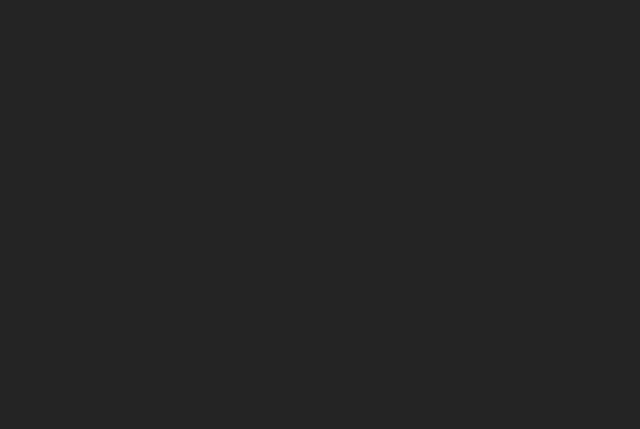
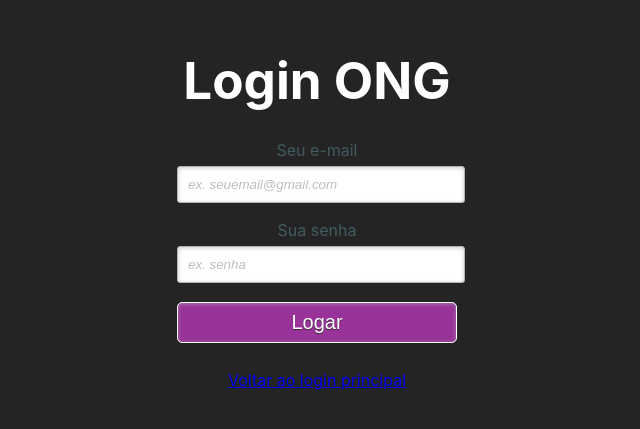
Before and after one commit to brunogmadeira/PawsCare, a React (Vite) app: page /login-ong in a window 1280 px wide. Before the commit this address had no page. Shown: the part 179-608 px from the top of the page, without its empty margins (323-963 px from the left). Built offline with nearby package versions, Linux system fonts and the light colour scheme.

Commit message:
Criação de login para ONG's

```diff
--- a/src/App.jsx
+++ b/src/App.jsx
@@ -1,22 +1,17 @@
-import { BrowserRouter as Router, Routes, Route} from 'react-router-dom'
-
-import TelaLogin from './pages/TelaLogin'
-import './App.css'
-
-
+import { BrowserRouter as Router, Routes, Route } from 'react-router-dom';
+import TelaLogin from './pages/TelaLogin';
+import TelaLoginONG from './pages/TelaLoginONG';
+import './App.css';
 
 function App() {
-
-  return (
-    <>
-
-      <Router>
+    return (
+        <Router>
             <Routes>
                 <Route path='/' element={<TelaLogin />} />
+                <Route path='/login-ong' element={<TelaLoginONG />} />
             </Routes>
         </Router>
-    </>
-  )
+    );
 }
 
-export default App
+export default App;
--- a/src/components/Formulario.jsx
+++ b/src/components/Formulario.jsx
@@ -1,28 +1,27 @@
-import { Link } from "react-router-dom"
+import { Link } from "react-router-dom";
 
 const Formulario = () => {
-
     return (
         <div>
             <div className="formulario">
                 <form method="post" action="">
                     <h1>Login</h1>
                     <p>
-            <label for="nome_login">Seu e-mail</label>
-            <input id="nome_login" name="nome_login" required="required"cd type="text" placeholder="ex. seuemail@gmail.com"/>
+                        <label htmlFor="nome_login">Seu e-mail</label>
+                        <input id="nome_login" name="nome_login" required="required" type="text" placeholder="ex. seuemail@gmail.com" />
                     </p>
                     <p>
-            <label for="email_login">Sua senha</label>
+                        <label htmlFor="email_login">Sua senha</label>
                         <input id="email_login" name="email_login" required="required" type="password" placeholder="ex. senha" />
                     </p>
                     <p>
-          <Link to="TelaHome"> <input type="submit" value="Logar" /> </Link>
+                        <input type="submit" value="Logar" />
                     </p>
-          <Link to="TelaHome"> Clique aqui seja uma ONG </Link>
+                    <Link to="/login-ong">Clique aqui caso seja uma ONG</Link>
                 </form>
             </div>
         </div>
-    )
-}
+    );
+};
 
-export default Formulario
+export default Formulario;
--- /dev/null
+++ b/src/components/FormularioONG.jsx
@@ -0,0 +1,27 @@
+import { Link } from "react-router-dom";
+
+const FormularioONG = () => {
+    return (
+        <div>
+            <div className="formulario-ong">
+                <form method="post" action="">
+                    <h1>Login ONG</h1>
+                    <p>
+                        <label htmlFor="nome_login_ong">Seu e-mail</label>
+                        <input id="nome_login_ong" name="nome_login_ong" required="required" type="text" placeholder="ex. seuemail@gmail.com" />
+                    </p>
+                    <p>
+                        <label htmlFor="email_login_ong">Sua senha</label>
+                        <input id="email_login_ong" name="email_login_ong" required="required" type="password" placeholder="ex. senha" />
+                    </p>
+                    <p>
+                        <input type="submit" value="Logar" />
+                    </p>
+                    <Link to="/">Voltar ao login principal</Link>
+                </form>
+            </div>
+        </div>
+    );
+};
+
+export default FormularioONG;
--- a/src/pages/TelaLogin.jsx
+++ b/src/pages/TelaLogin.jsx
@@ -1,12 +1,20 @@
-import Login from '../components/Login'
+import Formulario from "../components/Formulario";
 
 const TelaLogin = () => {
+    return (
+        <div>
+            <div className="container">
+                <div className="child">
+                    <Formulario />
+                </div>
+                <div className="child">
+                    <div className="parede">
+                        <h1>PawsCare</h1>
+                    </div>
+                </div>
+            </div>
+        </div>
+    );
+};
 
-    return(
-        <div>
-            <Login/>
-        </div>
-    )
-}
-
-export default TelaLogin
+export default TelaLogin;
--- /dev/null
+++ b/src/pages/TelaLoginONG.jsx
@@ -0,0 +1,15 @@
+import FormularioONG from "../components/FormularioONG";
+
+const TelaLoginONG = () => {
+    return (
+        <div>
+            <div className="container ong">
+                <div className="child">
+                    <FormularioONG />
+                </div>
+            </div>
+        </div>
+    );
+};
+
+export default TelaLoginONG;
```
Lines whose indentation alone changed are shown as unchanged.
